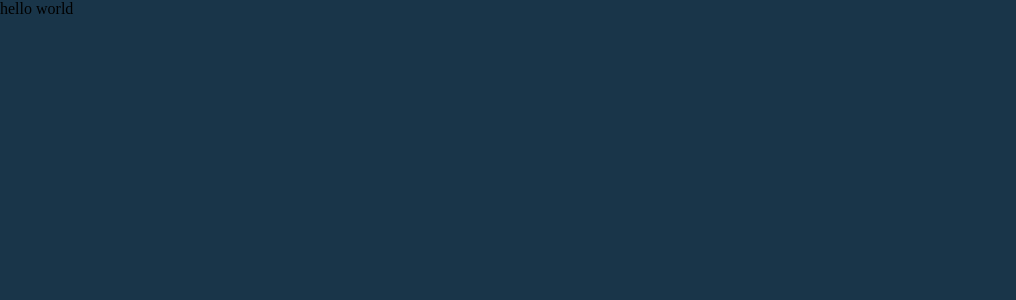
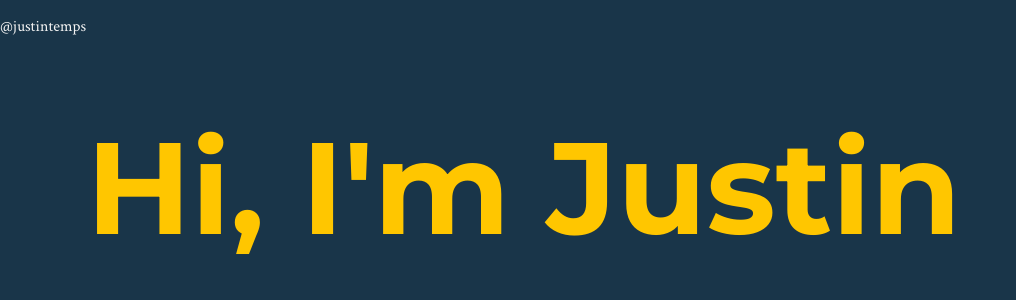
Before and after one commit to justintemps/justintemps, a Next.js app: page / in a window 1280 px wide. Shown: the top 300 px of the page, without its empty margins (0-1016 px from the left). Built offline with nearby package versions, Linux system fonts and the light colour scheme.

Commit message:
Set up typography and basic styles

```diff
--- a/package.json
+++ b/package.json
@@ -8,6 +8,8 @@
     "lint": "next lint"
   },
   "dependencies": {
+    "@fontsource/crimson-text": "^4.5.0",
+    "@fontsource/montserrat": "^4.5.2",
     "next": "12.0.8",
     "normalize.css": "^8.0.1",
     "react": "17.0.2",
--- a/pages/_app.tsx
+++ b/pages/_app.tsx
@@ -1,9 +1,8 @@
 import { AppProps } from "next/dist/shared/lib/router/router";
-import { createGlobalStyle, ThemeProvider } from "styled-components";
-import "normalize.css";
-
+import { ThemeProvider } from "styled-components";
 import { GlobalStyle } from "../styles/globals";
 import { theme } from "../styles/theme";
+import "../styles/fonts";
 
 export default function App({ Component, pageProps }: AppProps) {
   return (
--- a/pages/index.tsx
+++ b/pages/index.tsx
@@ -2,7 +2,16 @@ import type { NextPage } from "next";
 import { Homepage } from "../components/layouts";
 
 const Home: NextPage = () => {
-  return <Homepage>hello world</Homepage>;
+  return (
+    <Homepage>
+      <nav>
+        <p>@justintemps</p>
+      </nav>
+      <section>
+        <h1>Hi, I'm Justin</h1>
+      </section>
+    </Homepage>
+  );
 };
 
 export default Home;
--- /dev/null
+++ b/styles/colors.ts
@@ -0,0 +1,6 @@
+export const colors = {
+  cobalt: "#193549",
+  bright_yellow: "#FFC600",
+  soft_yellow: "#FFDD67",
+  white: "#F3F3F3",
+};
--- /dev/null
+++ b/styles/fonts.ts
@@ -0,0 +1,4 @@
+import "@fontsource/montserrat/400.css";
+import "@fontsource/montserrat/700.css";
+import "@fontsource/crimson-text/400.css";
+import "@fontsource/crimson-text/700.css";
--- a/styles/globals.ts
+++ b/styles/globals.ts
@@ -1,5 +1,6 @@
 import { createGlobalStyle } from "styled-components";
-import { size } from ".";
+
+import { size, theme, Typography } from ".";
 
 export const GlobalStyle = createGlobalStyle`
   :root {
@@ -12,4 +13,16 @@ export const GlobalStyle = createGlobalStyle`
   *:after {
     box-sizing: border-box;
   }
+
+  html {
+    font-size: 16px;
+  }
+
+  body {
+    color: ${theme.colors.text};
+    margin: 0;
+    padding: 0;
+  }
+
+  ${Typography}
 `;
--- a/styles/index.ts
+++ b/styles/index.ts
@@ -1,3 +1,5 @@
 export { GlobalStyle } from "./globals";
 export { size, screen } from "./media";
 export { theme } from "./theme";
+export { colors } from "./colors";
+export { Typography } from "./typography";
--- a/styles/theme.ts
+++ b/styles/theme.ts
@@ -1,6 +1,12 @@
+import { colors } from "./colors";
+
+const { bright_yellow, white, soft_yellow, cobalt } = colors;
+
 export const theme = {
   colors: {
-    background: "#193549",
-    primary: "#FFC600",
+    background: cobalt,
+    primary: bright_yellow,
+    secondary: soft_yellow,
+    text: white,
   },
 };
--- /dev/null
+++ b/styles/typography.ts
@@ -0,0 +1,29 @@
+import { css } from "styled-components";
+import { theme } from ".";
+
+export const headingFontFamily = `Montserrat, sans-serif`;
+
+export const bodyFontFamily = `"Crimson Text", serif`;
+
+export const fontSize = ["8.125rem"];
+
+export const Typography = css`
+  h1,
+  h2,
+  h3,
+  h4,
+  h5 {
+    font-family: ${headingFontFamily};
+  }
+
+  h1 {
+    font-weight: 700;
+    font-size: ${fontSize[0]};
+    color: ${(props) => theme.colors.primary};
+  }
+
+  p {
+    font-family: ${bodyFontFamily};
+    color: ${(props) => theme.colors.text};
+  }
+`;
```
Also changed, not shown: 1 other file (tests, documents, lock files or other folders).
